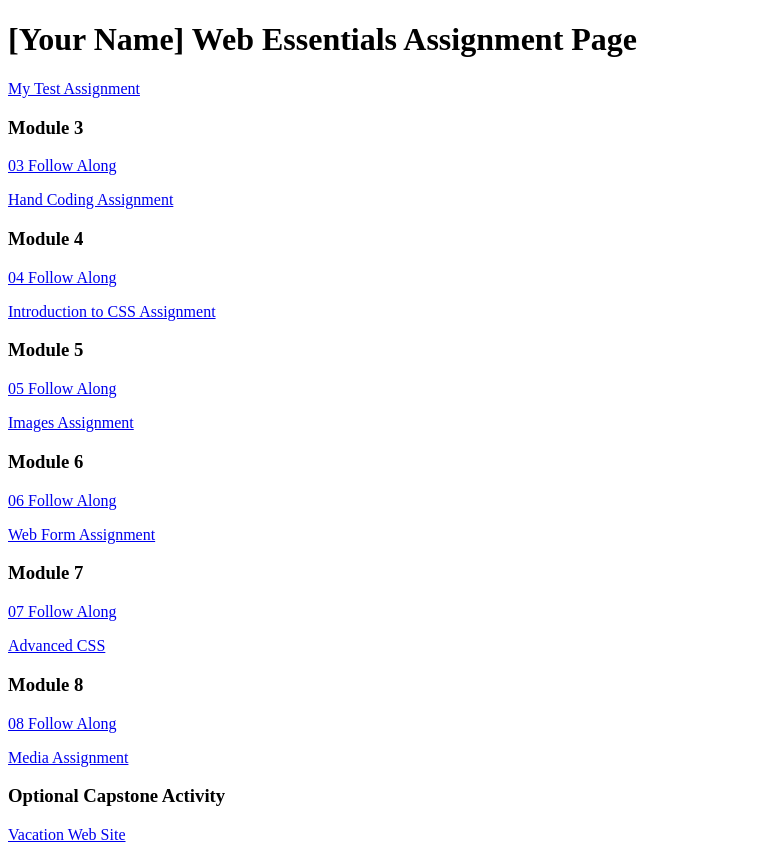
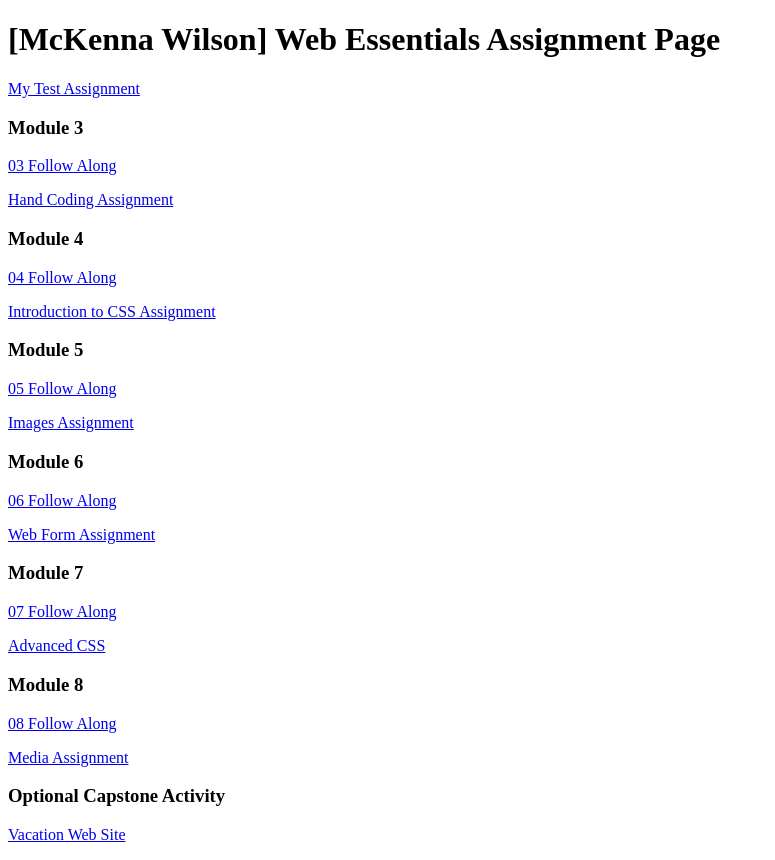
Before and after one commit to KennaWilson/dwdd1600, a plain HTML site: page index.html in a window 1280 px wide. Shown: the whole page, without its empty margins (0-775 px from the left). Drawn offline with Linux system fonts and the light colour scheme.

Commit message:
changed my name

```diff
--- a/index.html
+++ b/index.html
@@ -6,7 +6,7 @@
 		<title>dwdd 1600 assignment list page</title>
 	</head>
 	<body>
-		<h1>[Your Name] Web Essentials Assignment Page</h1>
+		<h1>[McKenna Wilson] Web Essentials Assignment Page</h1>
 		<p><a href="01test">My Test Assignment</a></p>
 
 		<h3>Module 3</h3>
```
